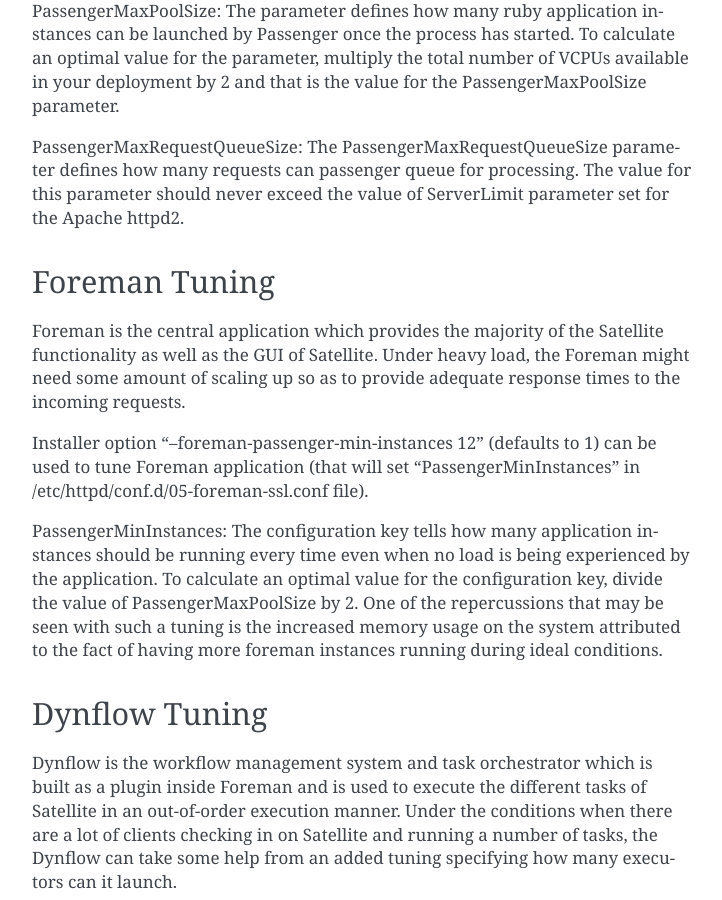
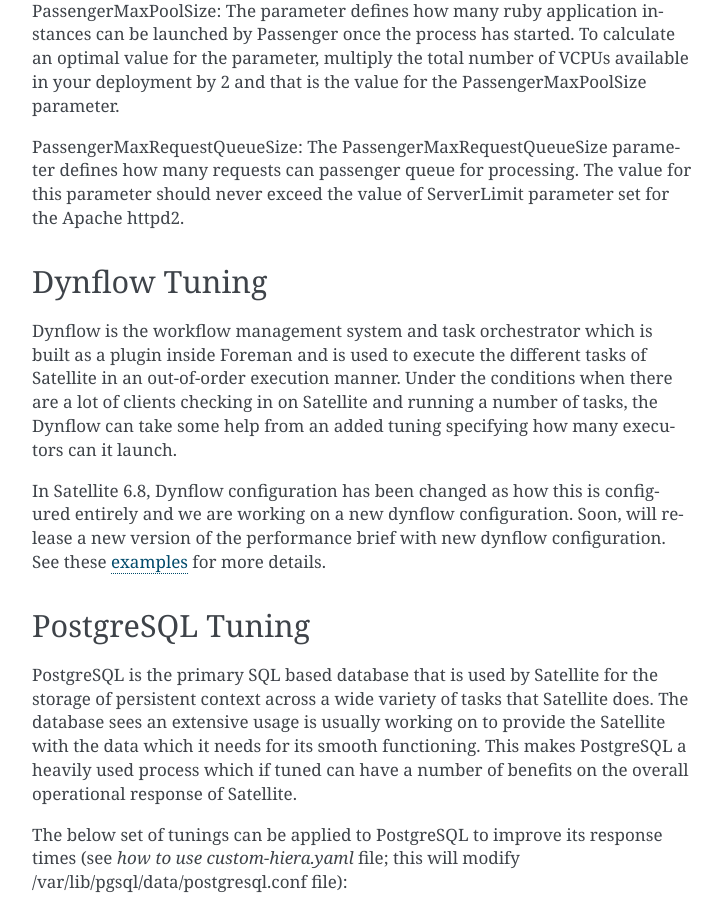
Before and after one commit to RedHatSatellite/satellite-performance-tuning, a Sphinx documentation site: the page built from docs/satellite-configuration-tuning.rst, in a window 1280 px wide and 900 px high, scrolled down 5399 px. Shown: the whole window, without its empty margins (388-1110 px from the left). Built offline with Sphinx 7.4.7, drawn with Linux system fonts in a browser that asks for light colours.

Commit message:
Removed the setting of PassengerMinInstances in foreman tuning section
For more details, please refer to this comment - https://bugzilla.redhat.com/show_bug.cgi?id=1916241

```diff
--- a/docs/satellite-configuration-tuning.rst
+++ b/docs/satellite-configuration-tuning.rst
@@ -160,15 +160,6 @@
 
 PassengerMaxRequestQueueSize: The PassengerMaxRequestQueueSize parameter defines how many requests can passenger queue for processing. The value for this parameter should never exceed the value of ServerLimit parameter set for the Apache httpd2.
 
-Foreman Tuning
-==============
-
-Foreman is the central application which provides the majority of the Satellite functionality as well as the GUI of Satellite. Under heavy load, the Foreman might need some amount of scaling up so as to provide adequate response times to the incoming requests.
-
-Installer option “--foreman-passenger-min-instances 12” (defaults to 1) can be used to tune Foreman application (that will set “PassengerMinInstances” in /etc/httpd/conf.d/05-foreman-ssl.conf file).
-
-PassengerMinInstances: The configuration key tells how many application instances should be running every time even when no load is being experienced by the application. To calculate an optimal value for the configuration key, divide the value of PassengerMaxPoolSize by 2. One of the repercussions that may be seen with such a tuning is the increased memory usage on the system attributed to the fact of having more foreman instances running during ideal conditions.
-
 Dynflow Tuning
 ==============
 
```
